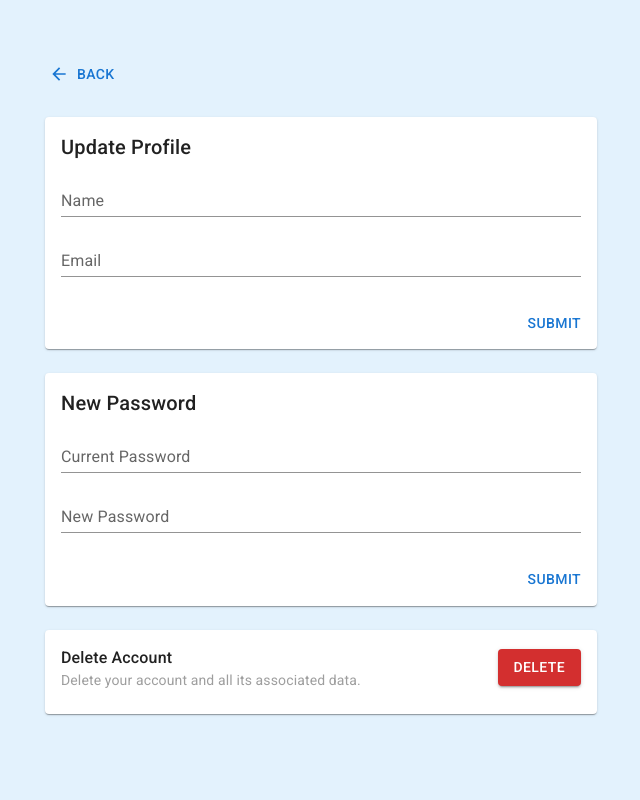
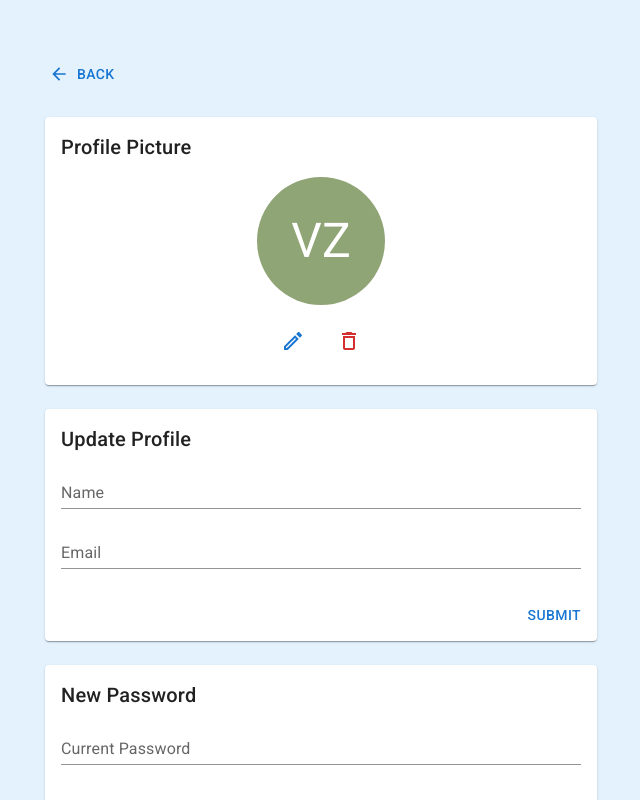
Before and after one commit to caclm10/simpletodo-app, a React (Vite) app: page /account in a window 1280 px wide. Shown: the top 800 px of the page, without its empty margins (319-959 px from the left). Built offline with nearby package versions, Linux system fonts and the light colour scheme; what jotai-immer would draw is missing.

Commit message:
added profile picture form

```diff
--- a/src/components/DeleteAlertDialog.jsx
+++ b/src/components/DeleteAlertDialog.jsx
@@ -11,6 +11,7 @@ const DeleteAlertDialog = ({
     titleId,
     contentId,
     isOpen,
+    confirmText = 'Delete',
     onClose,
     onConfirm
 }) => {
@@ -32,7 +33,7 @@ const DeleteAlertDialog = ({
             <DialogActions>
                 <Button onClick={onClose}>Cancel</Button>
                 <Button color="error" onClick={onConfirm}>
-                    Delete
+                    {confirmText}
                 </Button>
             </DialogActions>
         </Dialog>
--- /dev/null
+++ b/src/components/VisuallyHiddenInput.jsx
@@ -0,0 +1,15 @@
+import { styled } from '@mui/material/styles';
+
+const VisuallyHiddenInput = styled('input')({
+    clip: "rect(0 0 0 0)",
+    clipPath: "inset(50%)",
+    height: "1px",
+    overflow: "hidden",
+    position: "absolute",
+    bottom: "0",
+    left: "0",
+    whiteSpace: "nowrap",
+    width: "1px"
+})
+
+export default VisuallyHiddenInput
--- /dev/null
+++ b/src/components/account/ManageAccountTitle.jsx
@@ -0,0 +1,15 @@
+import Typography from '@mui/material/Typography'
+
+const ManageAccountTitle = ({ text = '' }) => {
+    return (
+        <Typography
+            fontWeight={500}
+            fontSize="1.25rem"
+            lineHeight="1.75rem"
+        >
+            {text}
+        </Typography>
+    )
+}
+
+export default ManageAccountTitle
--- /dev/null
+++ b/src/components/account/RemoveProfilePictureButton.jsx
@@ -0,0 +1,32 @@
+import IconButton from '@mui/material/IconButton'
+import DeleteOutlinedIcon from '@mui/icons-material/DeleteOutlined'
+import DeleteAlertDialog from '../DeleteAlertDialog'
+import useDisclosure from '@/hooks/use-disclosure'
+
+const RemoveProfilePictureButton = () => {
+    const alertDialog = useDisclosure()
+
+    const handleConfirm = () => {
+        alertDialog.close()
+    }
+    return (
+        <>
+            <DeleteAlertDialog
+                title="Remove profile picture"
+                content="Your profile picture will be removed."
+                titleId="remove-profile-picture-title"
+                contentId="remove-profile-picture-description"
+                confirmText='Remove'
+                isOpen={alertDialog.isOpen}
+                onClose={alertDialog.close}
+                onConfirm={handleConfirm}
+            />
+
+            <IconButton color="error" aria-label="remove picture" onClick={alertDialog.open}>
+                <DeleteOutlinedIcon />
+            </IconButton>
+        </>
+    )
+}
+
+export default RemoveProfilePictureButton
--- /dev/null
+++ b/src/components/account/UpdateProfileImageForm.jsx
@@ -0,0 +1,61 @@
+import { getNameInitials, stringToColor } from '@/lib/string';
+import Avatar from '@mui/material/Avatar';
+import IconButton from '@mui/material/IconButton';
+import ButtonBase from '@mui/material/ButtonBase';
+import Box from '@mui/material/Box';
+import Card from '@mui/material/Card';
+import CardContent from '@mui/material/CardContent';
+import Stack from '@mui/material/Stack';
+import VisuallyHiddenInput from '../VisuallyHiddenInput';
+import ManageAccountTitle from './ManageAccountTitle';
+import EditOutlinedIcon from '@mui/icons-material/EditOutlined';
+import RemoveProfilePictureButton from './RemoveProfilePictureButton';
+
+const UpdateProfileImageForm = () => {
+    return (
+        <Card>
+            <CardContent>
+                <ManageAccountTitle text="Profile Picture" />
+                <Box
+                    display="flex"
+                    flexDirection="column"
+                    alignItems="center"
+                    mt={2}
+                >
+                    <ButtonBase
+                        component="label"
+                        role={undefined}
+                        tabIndex={-1}
+                        centerRipple
+                    >
+                        <Avatar
+                            sx={{
+                                width: 128,
+                                height: 128,
+                                fontSize: '3rem',
+                                lineHeight: '1',
+                                bgcolor: stringToColor('Vestia Zeta')
+                            }}
+                        >
+                            {getNameInitials('Vestia Zeta')}
+                        </Avatar>
+
+                        <VisuallyHiddenInput type="file" />
+                    </ButtonBase>
+
+                    <Stack mt={2} spacing={2} direction="row">
+                        <IconButton component="label" role={undefined} color="primary" aria-label="update picture">
+                            <EditOutlinedIcon />
+                            <VisuallyHiddenInput type="file" />
+                        </IconButton>
+
+                        <RemoveProfilePictureButton />
+                    </Stack>
+                </Box>
+
+            </CardContent>
+        </Card>
+    )
+}
+
+export default UpdateProfileImageForm
--- /dev/null
+++ b/src/lib/string.js
@@ -0,0 +1,20 @@
+export const stringToColor = string => {
+    let hash = 0;
+    let i;
+
+
+    for (i = 0; i < string.length; i += 1) {
+        hash = string.charCodeAt(i) + ((hash << 5) - hash);
+    }
+
+    let color = '#';
+
+    for (i = 0; i < 3; i += 1) {
+        const value = (hash >> (i * 8)) & 0xff;
+        color += `00${value.toString(16)}`.slice(-2);
+    }
+
+    return color;
+}
+
+export const getNameInitials = name => `${name.split(' ')[0][0]}${name.split(' ')[1][0]}`
--- a/src/pages/ManageAccoutPage.jsx
+++ b/src/pages/ManageAccoutPage.jsx
@@ -8,6 +8,7 @@ import UpdateProfileForm from '@/components/account/UpdateProfileForm'
 import NewPasswordForm from '@/components/account/NewPasswordForm'
 import DeleteAccountButton from '@/components/account/DeleteAccountButton'
 import ArrowBackOutlinedIcon from '@mui/icons-material/ArrowBackOutlined';
+import UpdateProfileImageForm from '@/components/account/UpdateProfileImageForm'
 
 const ManageAccoutPage = () => {
     return (
@@ -27,6 +28,8 @@ const ManageAccoutPage = () => {
                             Back</Button>
                     </Box>
 
+                    <UpdateProfileImageForm />
+
                     <UpdateProfileForm />
 
                     <NewPasswordForm />
```
Also changed, not shown: src/components/account/ManageAccountDialog.jsx (deleted, +0 -31 lines).
